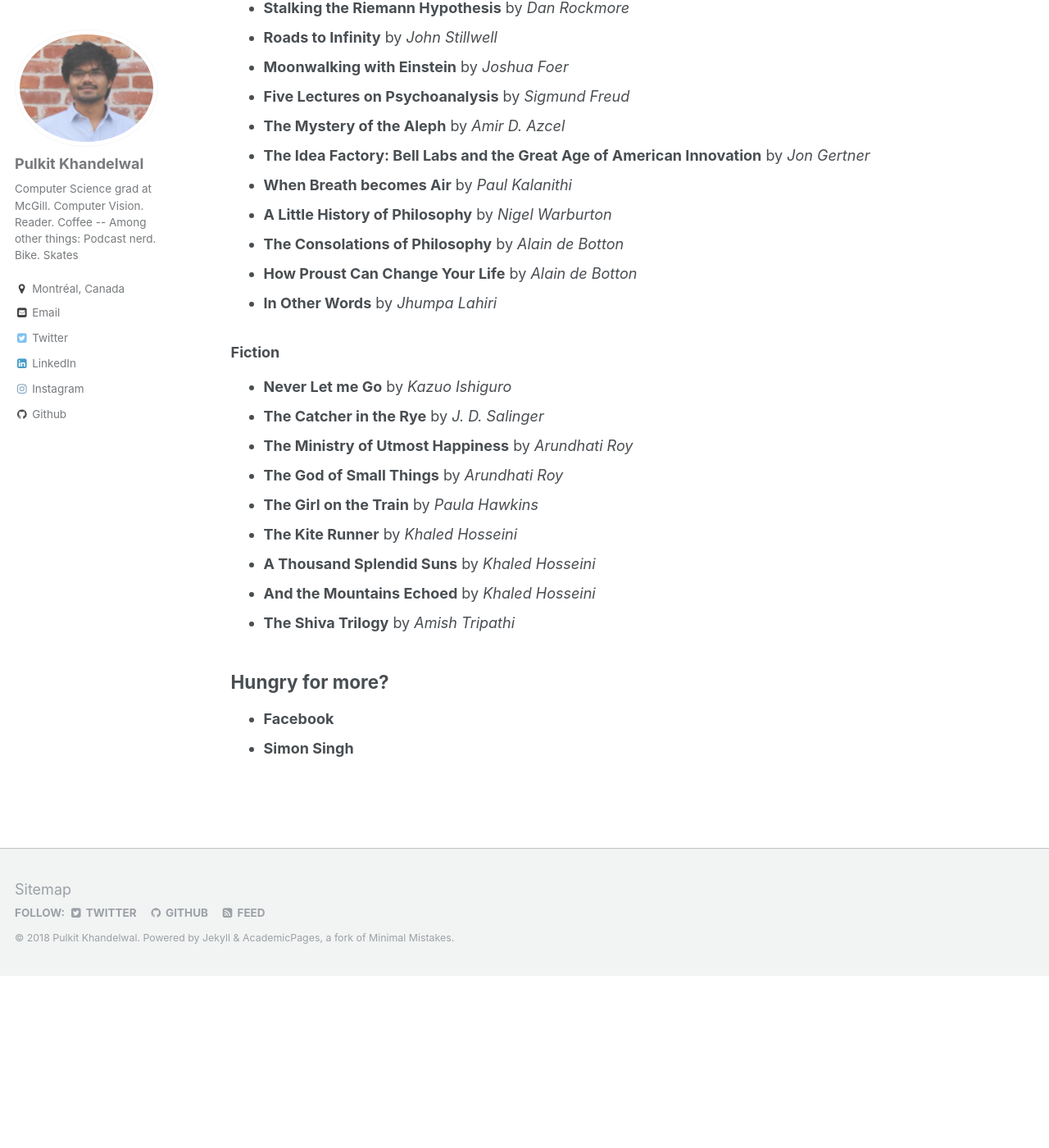
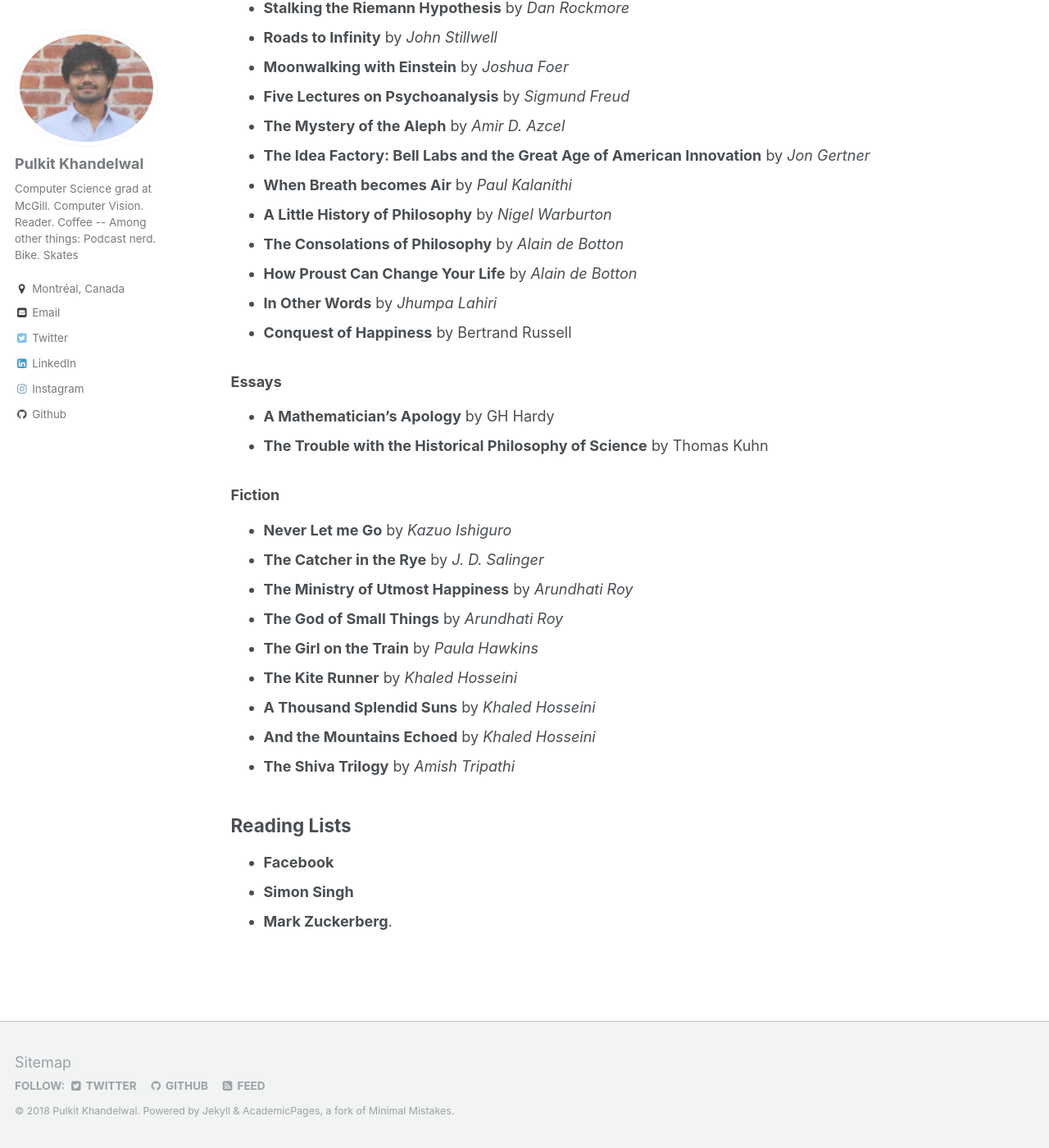
Before and after one commit to Pulkit-Khandelwal/pulkit-khandelwal.github.io, a Jekyll site: the page built from _pages/reading-list.md, in a window 1280 px wide and 1400 px high, scrolled down 2017 px. Shown: the whole window at 82% size. Built offline with Jekyll 4.4.1, drawn with Linux system fonts in a browser that asks for light colours; before the commit the page ends 3207 px from its top, so only the background shows below that.

Commit message:
Update reading-list.md

```diff
--- a/_pages/reading-list.md
+++ b/_pages/reading-list.md
@@ -68,6 +68,11 @@
 * **The Consolations of Philosophy** by *Alain de Botton*
 * **How Proust Can Change Your Life** by *Alain de Botton*
 * **In Other Words** by *Jhumpa Lahiri*
+* **Conquest of Happiness** by Bertrand Russell
+
+### Essays
+* **A Mathematician's Apology** by GH Hardy
+* **The Trouble with the Historical Philosophy of Science** by Thomas Kuhn
 
 ### Fiction
 * **Never Let me Go** by *Kazuo Ishiguro*
@@ -81,7 +86,8 @@
 * **The Shiva Trilogy** by *Amish Tripathi*
 
 
-## Hungry for more?
+## Reading Lists
 
 * [**Facebook**](https://media.fb.com/2016/12/19/global-influencers-share-2016-book-recommendations-for-readtolead/)
 * [**Simon Singh**](https://simonsingh.net/books/recommended-books/)
+* [**Mark Zuckerberg**](http://www.ayearofbooks.net/book-1-/).
```
Also changed, not shown: other parts of _pages/reading-list.md (+1 -1 lines).
